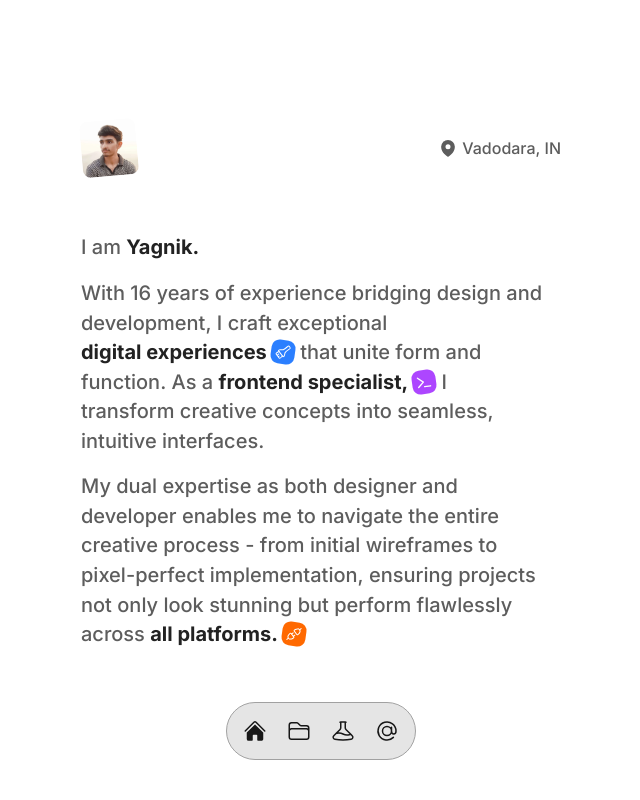
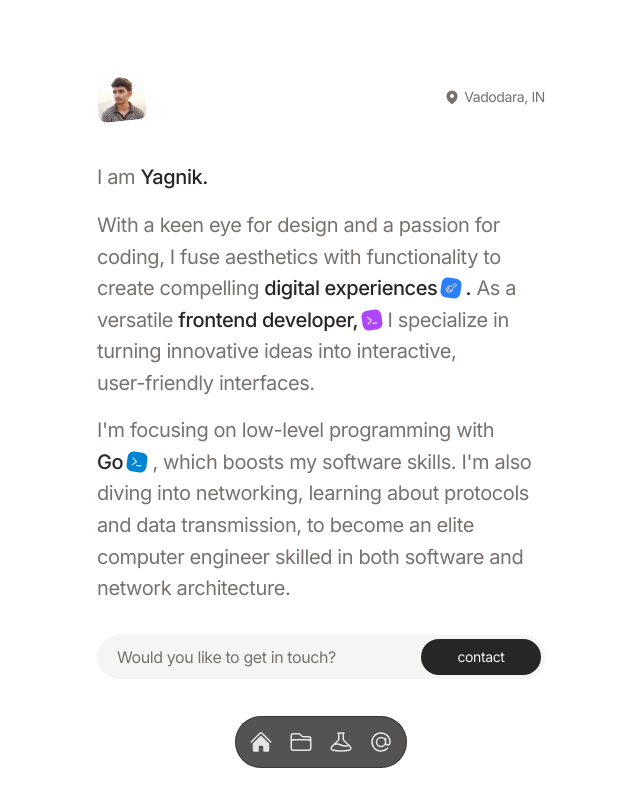
Before and after one commit to yagnikpt/portfolio_v5, a Next.js app: page / in a window 1280 px wide. Shown: the whole page, without its empty margins (319-959 px from the left). Built offline with nearby package versions, Linux system fonts and the light colour scheme.

Commit message:
consitent layout

```diff
--- a/src/app/projects/page.tsx
+++ b/src/app/projects/page.tsx
@@ -9,7 +9,7 @@ export const metadata: Metadata = {
 
 export default function Projects() {
 	return (
-		<main className="flex flex-col min-h-dvh pt-12 pb-20 justify-center max-w-lg w-full mx-auto gap-14 px-4">
+		<main className="flex flex-col min-h-dvh pt-12 lg:pt-20 pb-20 justify-center container mx-auto gap-14 px-8 lg:px-24">
 			<SiteHeader />
 			<ProjectsView />
 		</main>
--- a/src/app/uibits/page.tsx
+++ b/src/app/uibits/page.tsx
@@ -6,6 +6,7 @@ import Widgets from "@/components/uibits/widget-slider";
 import DynamicActionBar from "@/components/uibits/dynamic-action-bar";
 import SlickDropdown from "@/components/uibits/slick-dropdown";
 import type { Metadata } from "next";
+import SiteHeader from "@/components/header";
 
 export const metadata: Metadata = {
 	title: "~/ui bits",
@@ -16,9 +17,10 @@ export const metadata: Metadata = {
 export default function UIBits() {
 	return (
 		<main className="container mx-auto px-4 lg:px-20 py-6 lg:py-10 mt-10 pb-32!">
-			<h1 className="text-2xl lg:text-3xl font-semibold">
+			<SiteHeader />
+			<p className="text-xl max-w-lg w-full mx-auto mb-10 tracking-tight mt-14">
 				Here are some little pieces of UI I like to show off.
-			</h1>
+			</p>
 			<section className="grid grid-cols-1 lg:grid-cols-2 gap-2 mt-12">
 				<div className="min-h-[30rem] p-4 lg:p-10 overflow-hidden bg-neutral-100 rounded-xl border-2 border-neutral-200 grid place-content-center relative">
 					<span className="absolute top-0 right-0 text-xs font-semibold text-neutral-800 bg-neutral-200 rounded-es-xl py-2 px-4">
--- a/src/components/dock.tsx
+++ b/src/components/dock.tsx
@@ -21,6 +21,7 @@ import BlueskyIcon from "@/assets/icons/social/bluesky.svg";
 import XIcon from "@/assets/icons/social/x.svg";
 import LinkedinIcon from "@/assets/icons/social/linkedin.svg";
 import InstagramIcon from "@/assets/icons/social/instagram.svg";
+import { cn } from "@/lib/utils";
 
 const socials = [
 	{
@@ -58,85 +59,154 @@ export default function Dock() {
 		<MotionConfig transition={{ type: "spring", duration: 0.4 }}>
 			<m.div
 				layout
-				className="flex rounded-full p-2 bg-neutral-200 border border-neutral-400 items-center fixed bottom-10 gap-1 z-100 overflow-hidden"
+				className="rounded-full p-1.5 backdrop-blur-xs ring ring-inset ring-stone-950/35 inset-shadow-2xs fixed bottom-8 z-100 text-stone-200 bg-stone-950/70 overflow-hidden"
 			>
+				<div className="flex items-center rounded-full overflow-hidden">
 					<AnimatePresence>
 						{!socialsOpen ? (
 							<>
-							<DockItem
+								<DockLink
+									type="app"
+									label="Home"
 									href="/"
 									icon={HomeIconOutline}
 									activeIcon={HomeIconSolid}
 									active={pathname === "/"}
 								/>
-							<DockItem
+								<DockLink
+									type="app"
+									label="Projects"
 									href="/projects"
 									icon={FolderIconOutline}
 									activeIcon={FolderIconSolid}
 									active={pathname === "/projects"}
 								/>
-							<DockItem
+								<DockLink
+									type="app"
+									label="UI bits"
 									href="/uibits"
 									icon={BeakerIconOutline}
 									activeIcon={BeakerIconSolid}
 									active={pathname === "/uibits"}
 								/>
-							<m.button
-								layout
-								type="button"
-								className="p-2 hover:bg-black/10 rounded-full"
+								<DockButton
+									label="Socials"
+									icon={AtSymbolIcon}
 									onClick={() => setSocialsOpen(true)}
-							>
-								<AtSymbolIcon className="size-7 lg:size-6" />
-							</m.button>
+								/>
 							</>
 						) : (
 							<>
-							<m.button
+								<DockButton
+									label="Back"
+									icon={ChevronLeftIcon}
+									onClick={() => setSocialsOpen(false)}
+								/>
+								<m.div
 									layout
-								type="button"
-								className="p-2 hover:bg-black/10 rounded-full"
-								onClick={() => setSocialsOpen(false)}
-							>
-								<ChevronLeftIcon className="size-7 lg:size-6" />
-							</m.button>
-							<m.div layout className="h-7 w-[1px] bg-black/40" />
+									className="h-7 lg:h-6 w-[1px] mx-0.5 bg-white/10"
+								/>
 								{socials.map((social) => (
-								<m.a
-									layout
-									rel="noreferrer"
-									target="_blank"
-									className="p-2 hover:bg-black/10 rounded-full"
+									<DockLink
 										key={social.label}
-									aria-label={social.label}
 										href={social.href}
-								>
-									<social.icon className="size-5" />
-								</m.a>
+										type="external"
+										icon={social.icon}
+										label={social.label}
+									/>
 								))}
 							</>
 						)}
 					</AnimatePresence>
+				</div>
 			</m.div>
 		</MotionConfig>
 	);
 }
 
-interface DockItemProps {
+interface DockButtonProps {
+	onClick: () => void;
+	icon: typeof HomeIconOutline;
+	label: string;
+}
+
+function DockButton({ onClick, icon, label }: DockButtonProps) {
+	const Icon = icon;
+	const [isHovered, setIsHovered] = useState(false);
+
+	return (
+		<m.button
+			onHoverStart={() => setIsHovered(true)}
+			onHoverEnd={() => setIsHovered(false)}
+			type="button"
+			onClick={onClick}
+			layout
+			className="p-2 rounded-lg relative"
+		>
+			<AnimatePresence>
+				{isHovered && (
+					<m.div
+						key={label}
+						transition={{ duration: 0.1 }}
+						className="absolute inset-0 bg-white/10 rounded-lg"
+						layout="position"
+						layoutId="hover-bg"
+					/>
+				)}
+			</AnimatePresence>
+			<Icon className="size-7 lg:size-6" />
+			<span className="sr-only">{label}</span>
+		</m.button>
+	);
+}
+
+interface DockLinkProps {
 	href: string;
 	icon: typeof HomeIconOutline;
-	activeIcon: typeof HomeIconOutline;
-	active: boolean;
+	activeIcon?: typeof HomeIconOutline;
+	active?: boolean;
+	type: "app" | "external";
+	label: string;
 }
-
 const MLink = m.create(Link);
 
-function DockItem({ href, icon, activeIcon, active }: DockItemProps) {
-	const Icon = active ? activeIcon : icon;
+function DockLink({
+	href,
+	icon,
+	activeIcon,
+	active,
+	type,
+	label,
+}: DockLinkProps) {
+	const Icon = active ? (activeIcon ?? icon) : icon;
+	const Comp = type === "app" ? MLink : m.a;
+	const [isHovered, setIsHovered] = useState(false);
 
 	return (
-		<MLink layout href={href} className="p-2 hover:bg-black/10 rounded-full">
-			<Icon className="size-7 lg:size-6" />
-		</MLink>
+		<Comp
+			rel={type === "app" ? undefined : "noreferrer"}
+			target={type === "app" ? undefined : "_blank"}
+			onHoverStart={() => setIsHovered(true)}
+			onHoverEnd={() => setIsHovered(false)}
+			layout
+			href={href}
+			className="rounded-lg relative size-10 grid place-content-center cursor-default"
+		>
+			<AnimatePresence>
+				{isHovered && (
+					<m.div
+						transition={{ duration: 0.1 }}
+						key={href}
+						className="absolute inset-0 bg-white/10 rounded-lg"
+						layout="position"
+						layoutId="hover-bg"
+					/>
+				)}
+			</AnimatePresence>
+			<Icon
+				className={cn(type === "app" ? "size-7 lg:size-6" : "size-6 lg:size-5")}
+			/>
+			<span className="sr-only">{label}</span>
+		</Comp>
 	);
 }
--- a/src/components/header.tsx
+++ b/src/components/header.tsx
@@ -3,29 +3,27 @@ import { motion as m } from "motion/react";
 import Image from "next/image";
 import Profile from "@/assets/profile.webp";
 import { MapPinIcon } from "@heroicons/react/24/solid";
-
-const MImage = m.create(Image);
+import Link from "next/link";
 
 export default function SiteHeader() {
 	return (
 		<m.header
 			layout="position"
 			layoutId="site-header"
-			className="flex justify-between items-center z-10 text-[#5d5d5d]"
+			className="flex justify-between items-center z-10 text-stone-500 max-w-lg mx-auto w-full"
 		>
-			<MImage
-				className="md:size-14 size-20 rounded-lg -rotate-5"
-				src={Profile}
-				alt="My profile pic"
-				priority
-				whileHover={{
-					scale: 1.05,
-					boxShadow: "0 20px 25px -5px #0000001a, 0 8px 10px -6px #0000001a",
-				}}
-			/>
+			<Link href="/">
+				<Image
+					className="size-12 rounded-lg -rotate-6 transition-transform hover:rotate-0 hover:scale-110"
+					src={Profile}
+					alt="My profile pic"
+					priority
+				/>
+				<span className="sr-only">Home</span>
+			</Link>
 			<div className="flex items-center gap-1">
-				<MapPinIcon className="size-5" />
-				<p className="font-medium">Vadodara, IN</p>
+				<MapPinIcon className="size-4" />
+				<p className="text-sm">Vadodara, IN</p>
 			</div>
 		</m.header>
 	);
--- a/src/components/text-effect.tsx
+++ b/src/components/text-effect.tsx
@@ -16,12 +16,16 @@ export default AnimatedText;
 const variant = {
 	hidden: {
 		opacity: 0,
+		filter: "blur(2px)",
 		y: 7.5,
 	},
 	visible: {
 		opacity: 1,
+		filter: "blur(0)",
 		y: 0,
 		transition: {
+			opacity: { duration: 0.2 },
+			filter: { duration: 0.2 },
 			duration: 0.35,
 			type: "spring",
 		},
@@ -43,7 +47,7 @@ const split = (
 		for (const word of children.split(" ")) {
 			mappedChildren.push(
 				<motion.span
-					key={word}
+					key={counter.value.toString()}
 					className={cn("inline-block align-middle", styles)}
 					variants={variant}
 				>
--- a/src/screens/home.tsx
+++ b/src/screens/home.tsx
@@ -5,6 +5,7 @@ import { cn } from "@/lib/utils";
 import { useRef, useState } from "react";
 import { useOnClickOutside } from "usehooks-ts";
 import SiteHeader from "@/components/header";
+import CopyMailButton from "@/components/copy-mail";
 
 const parent = {
 	hidden: {},
@@ -15,65 +16,92 @@ const parent = {
 	},
 };
 
+const item = {
+	hidden: {
+		opacity: 0,
+		y: 7.5,
+	},
+	visible: {
+		opacity: 1,
+		y: 0,
+		transition: {
+			duration: 0.35,
+			type: "spring",
+		},
+	},
+};
+
 export default function HomeView() {
 	return (
 		<m.main
 			variants={parent}
 			animate="visible"
 			initial="hidden"
-			className="flex flex-col min-h-dvh pt-12 pb-20 justify-center max-w-lg mx-auto gap-14 text-[#5d5d5d] px-4"
+			className="flex flex-col min-h-dvh pt-12 pb-24 justify-center max-w-lg mx-auto text-stone-500 px-8 tracking-tight"
 		>
 			<SiteHeader />
-			<div className="font-medium text-xl space-y-4">
-				<AnimatedText>
-					I am<span className="text-[#222222] font-bold">Yagnik.</span>
+			<div className="text-xl space-y-4 mt-10">
+				<AnimatedText className="leading-snug md:leading-normal">
+					I am<span className="text-stone-800 font-medium">Yagnik.</span>
 				</AnimatedText>
-				<AnimatedText className="text-pretty">
-					With 16 years of experience bridging design and development, I craft
-					exceptional
-					<span className="inline-flex items-center text-[#222222] font-bold gap-1">
+				<AnimatedText className="leading-snug md:leading-normal">
+					With a keen eye for design and a passion for coding, I fuse aesthetics
+					with functionality to create compelling
+					<span className="inline-flex items-center text-stone-800 font-medium gap-1">
 						digital experiences
 						<IconHoverMicroInteraction
 							rotate={8}
 							bgColor="bg-blue-500"
-							tooltip="Design"
+							tooltip="Check my projects and UI Bits :)"
 							className="bg-blue-500"
 						>
-							<PaintBrushIcon className="size-4 text-white" />
+							<PaintBrushIcon className="size-3 text-white" />
 						</IconHoverMicroInteraction>
+						.
 					</span>
-					that unite form and function. As a
-					<span className="inline-flex items-center text-[#222222] font-bold gap-1">
-						frontend specialist,
+					As a versatile
+					<span className="inline-flex items-center text-stone-800 font-medium gap-1">
+						frontend developer,
 						<IconHoverMicroInteraction
 							rotate={-8}
 							bgColor="bg-purple-500"
-							tooltip="Code and Code"
+							tooltip="Crafting subtle UI experiences that are both performant and intuitive."
 							className="bg-purple-500"
 						>
-							<TerminalIcon className="size-4 text-white" />
+							<TerminalIcon className="size-3 text-white" />
 						</IconHoverMicroInteraction>
 					</span>
-					I transform creative concepts into seamless, intuitive interfaces.
+					I specialize in turning innovative ideas into interactive,
+					user-friendly interfaces.
 				</AnimatedText>
-				<AnimatedText className="text-pretty">
-					My dual expertise as both designer and developer enables me to
-					navigate the entire creative process - from initial wireframes to
-					pixel-perfect implementation, ensuring projects not only look stunning
-					but perform flawlessly across
-					<span className="inline-flex items-center text-[#222222] font-bold gap-1">
-						all platforms.
+				<AnimatedText className="leading-snug md:leading-normal">
+					I&apos;m focusing on low-level programming with
+					<span className="inline-flex items-center text-stone-800 font-medium gap-1">
+						Go
 						<IconHoverMicroInteraction
 							rotate={8}
-							bgColor="bg-orange-500"
-							tooltip="Working day to day with Next.js, React-Native and Rust."
-							className="bg-orange-500"
+							bgColor="bg-sky-600"
+							tooltip="Recently enjoying writing code in Go. It's interestingly simple yet powerful."
+							className="bg-sky-600"
 						>
-							<PlugSocketIcon className="size-4 text-white" />
+							<TerminalIcon className="size-3 text-white" />
 						</IconHoverMicroInteraction>
 					</span>
+					, which boosts my software skills. I&apos;m also diving into
+					networking, learning about protocols and data transmission, to become
+					an elite computer engineer skilled in both software and network
+					architecture.
 				</AnimatedText>
 			</div>
+			<m.div
+				variants={item}
+				className="flex justify-between items-center bg-stone-100 p-1 rounded-full mt-8"
+			>
+				<p className="pl-4 text-sm sm:text-base">
+					Would you like to get in touch?
+				</p>
+				<CopyMailButton />
+			</m.div>
 		</m.main>
 	);
 }
@@ -105,7 +133,7 @@ const IconHoverMicroInteraction = ({
 			onClick={() => setIsHovered(true)}
 			ref={ref}
 			style={{ rotate: `${rotate ?? 0}deg` }}
-			className={cn("inline-block p-1 w-fit rounded-lg relative", className)}
+			className={cn("inline-block p-1 w-fit rounded-md relative", className)}
 		>
 			{children}
 			<AnimatePresence>
@@ -122,7 +150,7 @@ const IconHoverMicroInteraction = ({
 					>
 						<span
 							className={cn(
-								"block px-3 py-2 rounded-xl text-neutral-100 text-xs font-medium max-w-lg",
+								"block px-3 py-2 rounded-xl text-neutral-100 text-xs md:text-sm font-medium max-w-lg",
 								bgColor,
 							)}
 						>
@@ -188,48 +216,3 @@ const PaintBrushIcon = (props: React.SVGProps<SVGSVGElement>) => (
 		/>
 	</svg>
 );
-
-const PlugSocketIcon = (props: React.SVGProps<SVGSVGElement>) => (
-	<svg
-		xmlns="http://www.w3.org/2000/svg"
-		viewBox="0 0 24 24"
-		width={24}
-		height={24}
-		color={"#000000"}
-		fill={"none"}
-		{...props}
-	>
-		<title>Plug Socket</title>
-		<path
-			d="M17.854 12.16C17.471 12.6105 16.7631 12.6138 16.3165 12.1671L11.8329 7.68351C11.3862 7.23686 11.3895 6.529 11.84 6.14596L13.071 5.09939C13.9559 4.34704 15.0349 3.84824 16.2044 3.6509L16.9294 3.52858C17.614 3.41306 18.3339 3.65221 18.8475 4.16577L19.8342 5.15255C20.3478 5.66611 20.5869 6.38601 20.4714 7.07063L20.3491 7.79559C20.1518 8.9651 19.653 10.0441 18.9006 10.929L17.854 12.16Z"
-			stroke="currentColor"
-			strokeWidth="1.5"
-		/>
-		<path
-			d="M19.5 4.5L21.5 2.5"
-			stroke="currentColor"
-			strokeWidth="1.5"
-			strokeLinecap="round"
-			strokeLinejoin="round"
-		/>
-		<path
-			d="M2.5 21.5L4.5 19.5"
-			stroke="currentColor"
-			strokeWidth="1.5"
-			strokeLinecap="round"
-			strokeLinejoin="round"
-		/>
-		<path
-			d="M6.14596 11.84C6.52901 11.3895 7.23686 11.3862 7.68351 11.8329L12.1671 16.3165C12.6138 16.7631 12.6105 17.471 12.16 17.854L10.929 18.9006C10.0441 19.653 8.9651 20.1518 7.79559 20.3491L7.07063 20.4714C6.38601 20.5869 5.66611 20.3478 5.15255 19.8342L4.16577 18.8475C3.65221 18.3339 3.41306 17.614 3.52858 16.9294L3.6509 16.2044C3.84824 15.0349 4.34704 13.9559 5.09939 13.071L6.14596 11.84Z"
-			stroke="currentColor"
-			strokeWidth="1.5"
-		/>
-		<path
-			d="M8.5 12.5L10.5 10.5M11.5 15.5L13.5 13.5"
-			stroke="currentColor"
-			strokeWidth="1.5"
-			strokeLinecap="round"
-			strokeLinejoin="round"
-		/>
-	</svg>
-);
```
Also changed, not shown: src/screens/projects.tsx (+11 -6 lines). Lines whose indentation alone changed are shown as unchanged.
